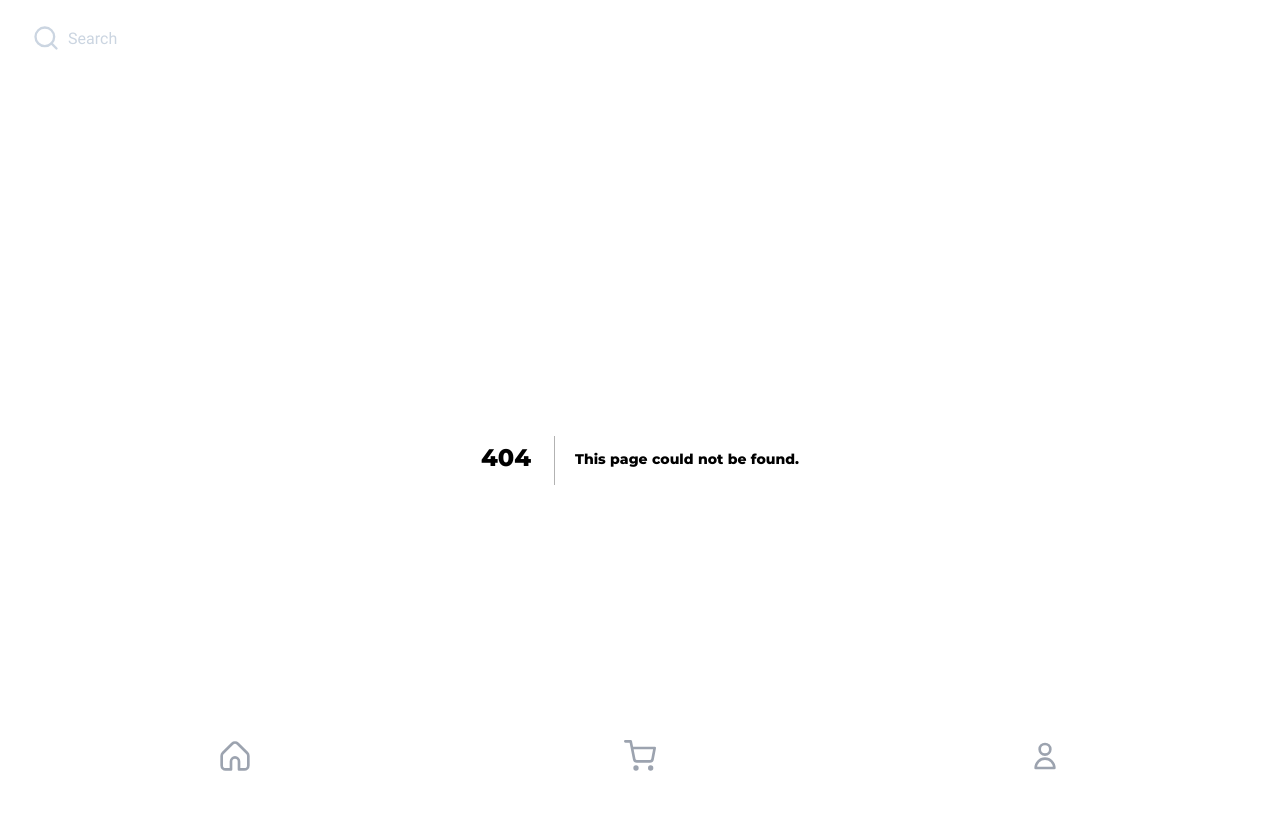
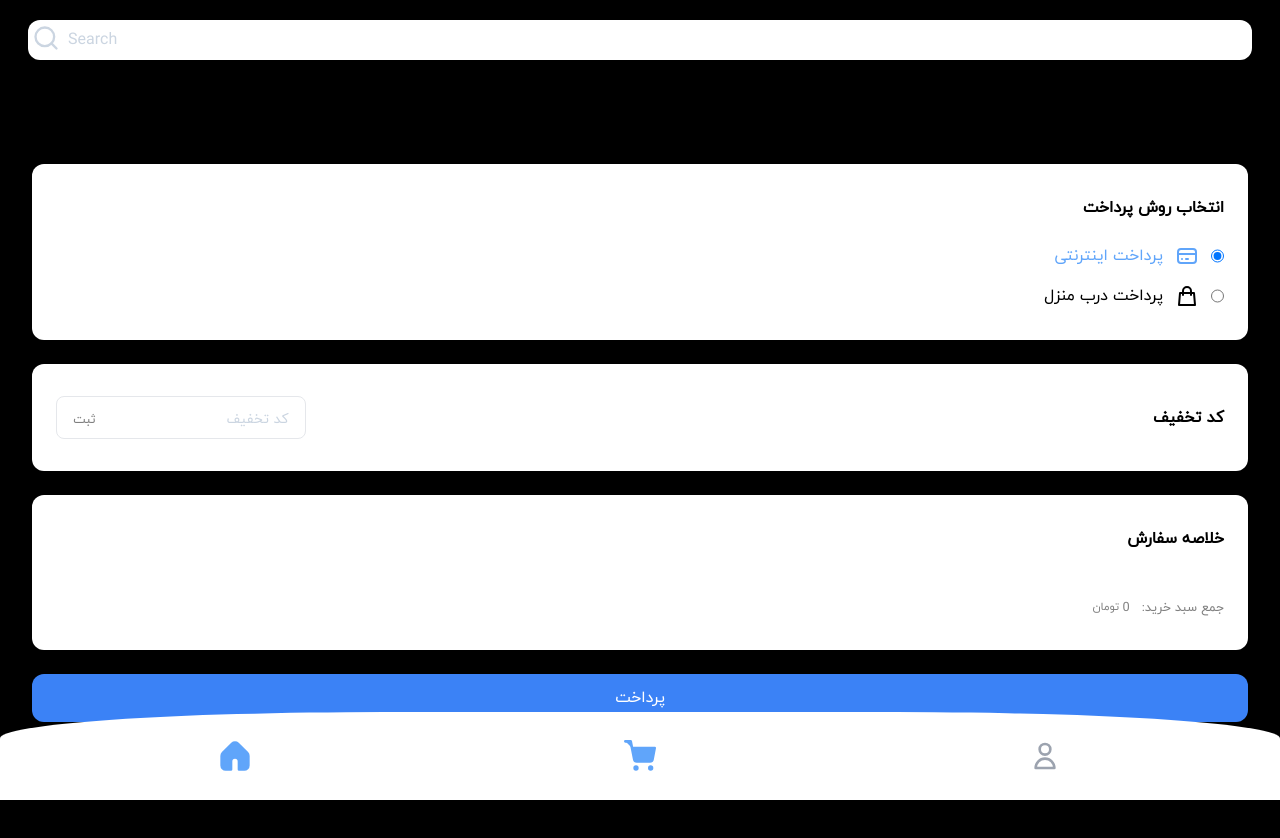
Before and after one commit to Mostafa-Code19/e-commerce, a Next.js app: page /checkout/payment in a window 1280 px wide. Before the commit this address had no page. Shown: the top 838 px of the page. Built offline with nearby package versions, Linux system fonts and the light colour scheme.

Commit message:
add rtl class to global.scss create payment page

```diff
--- a/src/app/cart/page.tsx
+++ b/src/app/checkout/cart/page.tsx
@@ -3,8 +3,9 @@
 import Image from 'next/image'
 import { useContext, useState, useEffect } from "react";
 
-import BackButton from "../../components/back-btn";
+import BackButton from "../../../components/back-btn";
 import { CartContext } from "@/context/provider/cart";
+import Link from 'next/link';
 
 const Cart = () => {
     const { state, dispatch }: any = useContext(CartContext as any)
@@ -151,9 +152,11 @@ const Cart = () => {
                                     </span>
                                 </div>
 
-                                <button className='bg-red-500 text-white w-full py-3 rounded-xl yekan1'>
-                                    ثبت سفارش
-                                </button>
+                                <Link href='/checkout/payment' className='block'>
+                                    <button className='bg-blue-500 text-white w-full py-3 rounded-xl yekan1'>
+                                        ثبت سفارش
+                                    </button>
+                                </Link>
                             </div>
 
                         </div>
--- /dev/null
+++ b/src/app/checkout/payment/page.tsx
@@ -0,0 +1,125 @@
+'use client'
+
+import { useState, useContext, useEffect } from 'react'
+import Image from 'next/image'
+
+import BackButton from "@/components/back-btn";
+import { CartContext } from "@/context/provider/cart";
+
+const Payment = () => {
+    const [method, setMethod] = useState<string>('internet')
+    const { state, dispatch }: any = useContext(CartContext as any)
+    const { cart } = state
+    const [paymentPrice, setPaymentPrice] = useState(0)
+
+    useEffect(() => {
+        setPaymentPrice(0)
+
+        Object.keys(cart).map((item: any) => {
+            item = cart[item]
+            setPaymentPrice((prev) => prev + ((item.price - ((item.price * item.discount) / 100)) * item.quantity))
+        })
+    }, [cart])
+
+    const changeMethod = (event: React.ChangeEvent<HTMLInputElement>) => {
+        setMethod((event.target as HTMLInputElement).value);
+    }
+
+    return (
+        <div className='mx-8 space-y-6'>
+            <div className='flex items-center justify-between'>
+                <BackButton />
+                <h1>پرداخت</h1>
+                <span></span>
+            </div>
+
+            <div className='bg-white rounded-xl py-8 px-6 space-y-6 text-right'>
+                <h3>انتخاب روش پرداخت</h3>
+
+                <form className='flex flex-col space-y-4 yekan1 rtl'>
+                    <div className={`flex space-x-3 space-x-reverse ${method=='internet'?'text-blue-400':'text-black'}`}>
+                        <input checked={method == 'internet'} onChange={changeMethod} type='radio' id="methodInternet" name="methodOptions" value="internet" />
+                        <label htmlFor="methodInternet" className='flex space-x-3 space-x-reverse'>
+                            <svg className="h-6 w-6"  width="24" height="24" viewBox="0 0 24 24" stroke-width="2" stroke="currentColor" fill="none" stroke-linecap="round" stroke-linejoin="round">  <path stroke="none" d="M0 0h24v24H0z"/>  <rect x="3" y="5" width="18" height="14" rx="3" />  <line x1="3" y1="10" x2="21" y2="10" />  <line x1="7" y1="15" x2="7.01" y2="15" />  <line x1="11" y1="15" x2="13" y2="15" /></svg>
+                            <div>
+                                پرداخت اینترنتی
+                            </div>
+                        </label>
+                    </div>
+
+                    <div className={`flex space-x-3 space-x-reverse ${method=='atTheDoor'?'text-blue-400':'text-black'}`}>
+                        <input checked={method == 'atTheDoor'} onChange={changeMethod} type='radio' id="methodAtTheDoor" name="methodOptions" value="atTheDoor" />
+                        <label htmlFor="methodAtTheDoor" className='flex space-x-3 space-x-reverse'>
+                            <svg className="h-6 w-6"  fill="none" viewBox="0 0 24 24" stroke="currentColor">
+                                <path stroke-linecap="round" stroke-linejoin="round" stroke-width="2" d="M16 11V7a4 4 0 00-8 0v4M5 9h14l1 12H4L5 9z"/>
+                            </svg>
+                            <div>
+                                پرداخت درب منزل
+                            </div>
+                        </label>
+                    </div>
+                </form>
+            </div>
+
+            <div className='bg-white rounded-xl py-8 px-6 flex justify-between items-center'>
+                <div className='border rounded-lg px-4 py-2 space-x-4'>
+                    <button><span>ثبت</span></button>
+                    <input type="text" className='text-right text-sm' placeholder='کد تخفیف' />
+                </div>
+                <h3>کد تخفیف</h3>
+            </div>
+
+            <div className='bg-white rounded-xl py-8 px-6 space-y-6 text-right'>
+                <h3>خلاصه سفارش</h3>
+                <div className='space-x-5'>
+                    <div className='flex justify-end'>
+                        {
+
+                            Object.keys(cart).map((key) => {
+                                const item = cart[key]
+
+                                return (
+                                    <div key={item.id} className='space-y-3'>
+                                        <div className='relative'>
+                                            <Image
+                                                className='object-cover justify-center m-auto p-2'
+                                                src={`/product/${item.thumbnail}`}
+                                                alt={item.title}
+                                                width='100'
+                                                height='100'
+                                            />
+
+                                            <span style={{ fontSize: '.6rem'}} className='absolute left-0 bottom-0 p-1 px-2 bg-slate-200 rounded-md text-black'>
+                                                {item.quantity}
+                                            </span>
+                                        </div>
+                                        <div className='flex justify-center space-x-5 items-center'>
+                                            <span style={{ fontSize: '.6rem', color: 'black' }}>{item.size}</span>
+                                            <span style={{ background: item.color }} className='block w-3 h-3 rounded-full shadow-[0_0_5px_#a4a4a4]'></span>
+                                        </div>
+                                    </div>
+                                )
+                            })
+                        }
+                    </div>
+                </div>
+
+                <div className='flex justify-end space-x-3'>
+                    <span className='toman_card'>
+                        {paymentPrice.toLocaleString()}
+                    </span>
+                    <span>
+                        :جمع سبد خرید
+                    </span>
+                </div>
+            </div>
+
+            <button className='bg-blue-500 text-white w-full py-3 rounded-xl yekan1'>
+                پرداخت
+            </button>
+
+        </div>
+    );
+}
+
+export default Payment;
--- a/src/app/globals.scss
+++ b/src/app/globals.scss
@@ -123,6 +123,10 @@ h6 {
   color: gray;
 }
 
+.rtl {
+  direction: rtl;
+}
+
 .yekan1 {
   font-family: IRANYekanRegular, sans-serif;
 }
--- a/src/components/navbar.tsx
+++ b/src/components/navbar.tsx
@@ -2,7 +2,7 @@
 
 import Link from 'next/link'
 import { useContext } from "react";
-import { usePathname }  from 'next/navigation'
+import { usePathname } from 'next/navigation'
 
 import { CartContext } from "@/context/provider/cart";
 
@@ -14,13 +14,13 @@ const Navbar = () => {
   return (
     <nav className='fixed bottom-0 left-0 py-7 px-8 rounded-t-[30%] bg-white w-full flex justify-around'>
       <Link href='/'>
-            <svg className={`${pathname=='/' ? 'text-blue-400' : 'text-gray-400'} h-8 w-8`} viewBox="0 0 24 24" fill={pathname=='/' ? "#60a5fa": 'none'} stroke="currentColor" strokeWidth="2" strokeLinecap="round" strokeLinejoin="round"><g id="Home"><path d="M21.12,9.79l-7-7a3.08,3.08,0,0,0-4.24,0l-7,7A3,3,0,0,0,2,11.91v7.18a3,3,0,0,0,3,3H9v-6a3,3,0,0,1,6,0v6h4a3,3,0,0,0,3-3V11.91A3,3,0,0,0,21.12,9.79Z" /></g></svg>
+        <svg className={`${pathname.includes('/') ? 'text-blue-400' : 'text-gray-400'} h-8 w-8`} viewBox="0 0 24 24" fill={pathname.includes('/') ? "#60a5fa" : 'none'} stroke="currentColor" strokeWidth="2" strokeLinecap="round" strokeLinejoin="round"><g id="Home"><path d="M21.12,9.79l-7-7a3.08,3.08,0,0,0-4.24,0l-7,7A3,3,0,0,0,2,11.91v7.18a3,3,0,0,0,3,3H9v-6a3,3,0,0,1,6,0v6h4a3,3,0,0,0,3-3V11.91A3,3,0,0,0,21.12,9.79Z" /></g></svg>
       </Link>
-          <Link href='/cart' className='relative'>
-            <svg className={`${pathname=='/cart' ? 'text-blue-400' : 'text-gray-400'} h-8 w-8`} viewBox="0 0 24 24" fill={pathname=='/cart' ? "#60a5fa": 'none'} stroke="currentColor" strokeWidth="2" strokeLinecap="round" strokeLinejoin="round">  <circle cx="9" cy="21" r="1" />  <circle cx="20" cy="21" r="1" />  <path d="M1 1h4l2.68 13.39a2 2 0 0 0 2 1.61h9.72a2 2 0 0 0 2-1.61L23 6H6" /></svg>
+      <Link href='/checkout/cart' className='relative'>
+        <svg className={`${pathname.includes('/checkout') ? 'text-blue-400' : 'text-gray-400'} h-8 w-8`} viewBox="0 0 24 24" fill={pathname.includes('/checkout') ? "#60a5fa" : 'none'} stroke="currentColor" strokeWidth="2" strokeLinecap="round" strokeLinejoin="round">  <circle cx="9" cy="21" r="1" />  <circle cx="20" cy="21" r="1" />  <path d="M1 1h4l2.68 13.39a2 2 0 0 0 2 1.61h9.72a2 2 0 0 0 2-1.61L23 6H6" /></svg>
         {
           Object.keys(cart).length ?
-              <span style={{paddingTop: '.1rem', paddingBottom: '.1rem'}} className='absolute -right-3 -top-3 bg-blue-400 text-white px-2 rounded-full font-semibold'>
+            <span style={{ paddingTop: '.1rem', paddingBottom: '.1rem' }} className='absolute -right-3 -top-3 bg-blue-400 text-white px-2 rounded-full font-semibold'>
               {Object.keys(cart).length}
             </span>
             :
@@ -28,7 +28,7 @@ const Navbar = () => {
         }
       </Link>
       <Link href='/profile'>
-            <svg className={`${pathname=='/profile' ? 'text-blue-400' : 'text-gray-400'} h-8 w-8`} fill={pathname=='/profile' ? "#60a5fa": 'none'} viewBox="0 0 24 24" stroke="currentColor">
+        <svg className={`${pathname.includes('/profile') ? 'text-blue-400' : 'text-gray-400'} h-8 w-8`} fill={pathname.includes('/profile') ? "#60a5fa" : 'none'} viewBox="0 0 24 24" stroke="currentColor">
           <path strokeLinecap="round" strokeLinejoin="round" strokeWidth="2" d="M16 7a4 4 0 11-8 0 4 4 0 018 0zM12 14a7 7 0 00-7 7h14a7 7 0 00-7-7z" />
         </svg>
       </Link>
```
Lines whose indentation alone changed are shown as unchanged.
